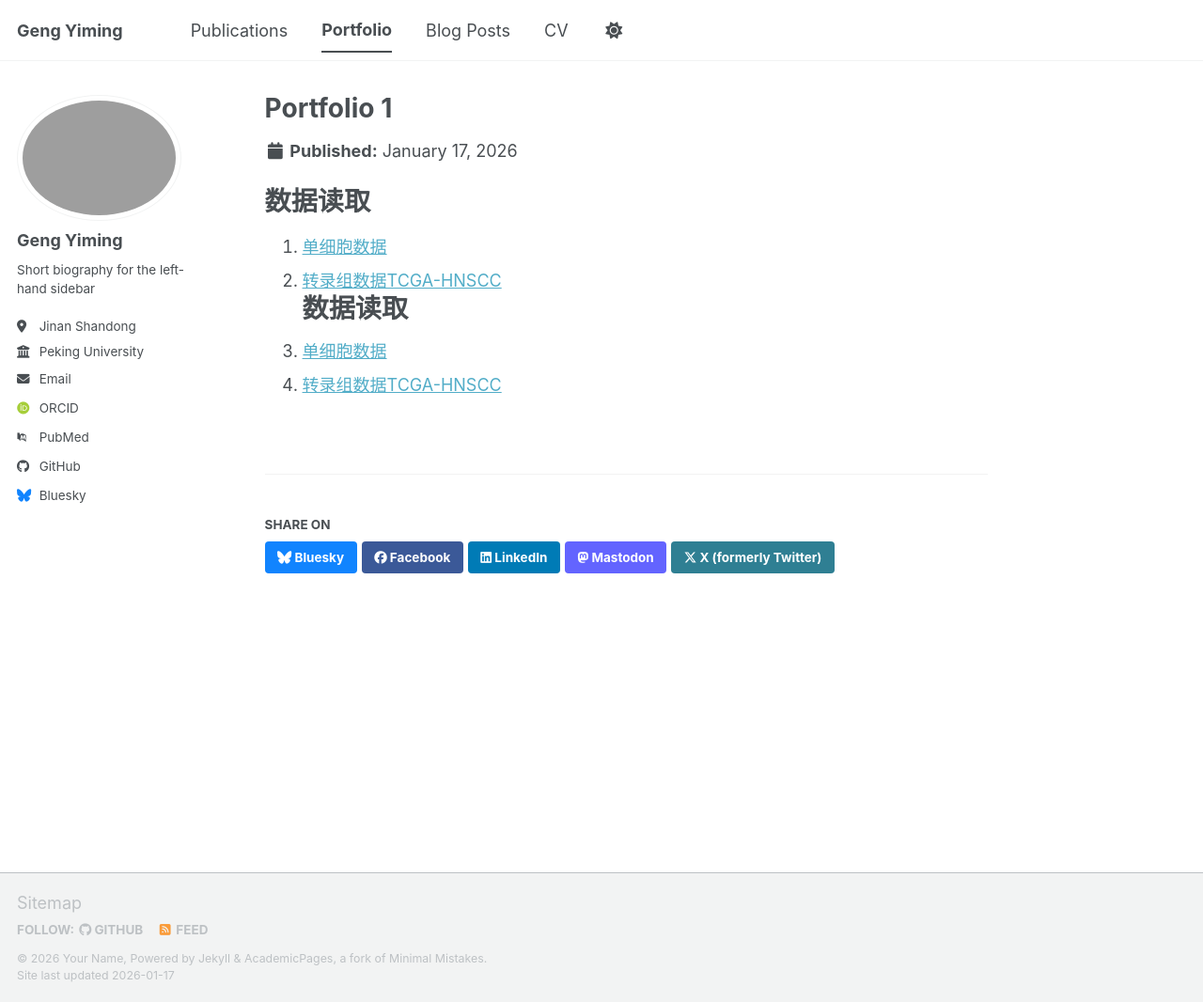
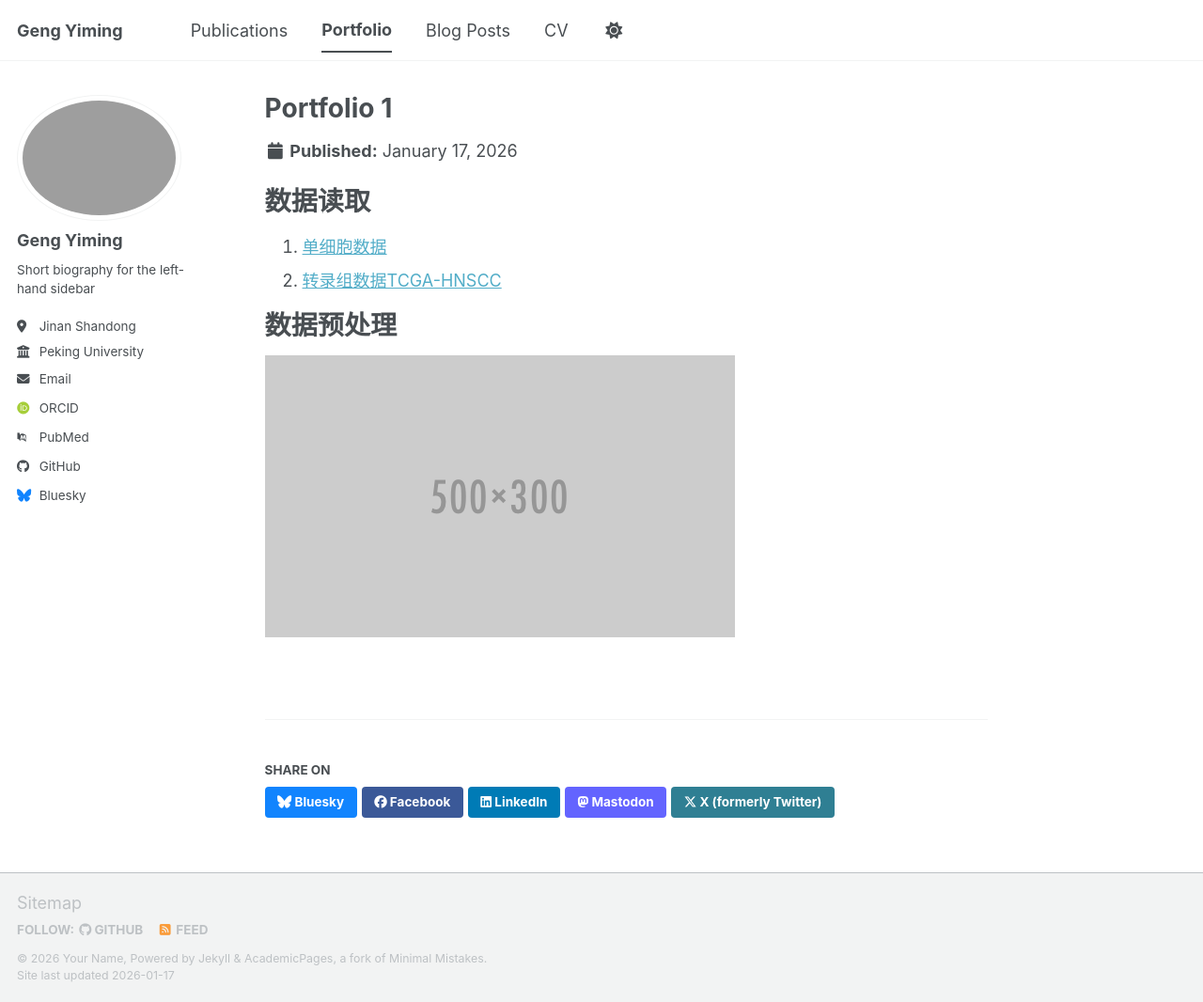
Before and after one commit to GENGYIM/GENGYIM.github.io, a Jekyll site: the page built from _portfolio/portfolio-1.md, in a window 1280 px wide and 1066 px high. Shown: the whole window at 94% size. Built offline with Jekyll 4.4.1, drawn with Linux system fonts in a browser that asks for light colours; some web fonts are replaced; a script bundle is joined from its source files by our own code; library files that are not in the unit come from our copies.

Commit message:
Update portfolio-1.md

```diff
--- a/_portfolio/portfolio-1.md
+++ b/_portfolio/portfolio-1.md
@@ -5,6 +5,6 @@
 # 数据读取
 1. [单细胞数据](https://www.ncbi.nlm.nih.gov/geo/query/acc.cgi?acc=GSE232240)
 2. [转录组数据TCGA-HNSCC](https://portal.gdc.cancer.gov/)
-# 数据读取
-1. [单细胞数据](https://www.ncbi.nlm.nih.gov/geo/query/acc.cgi?acc=GSE232240)
-2. [转录组数据TCGA-HNSCC](https://portal.gdc.cancer.gov/)
+
+# 数据预处理
+![项目详情图片](/images/500x300.png "Portfolio Item 2 详情图")
```
